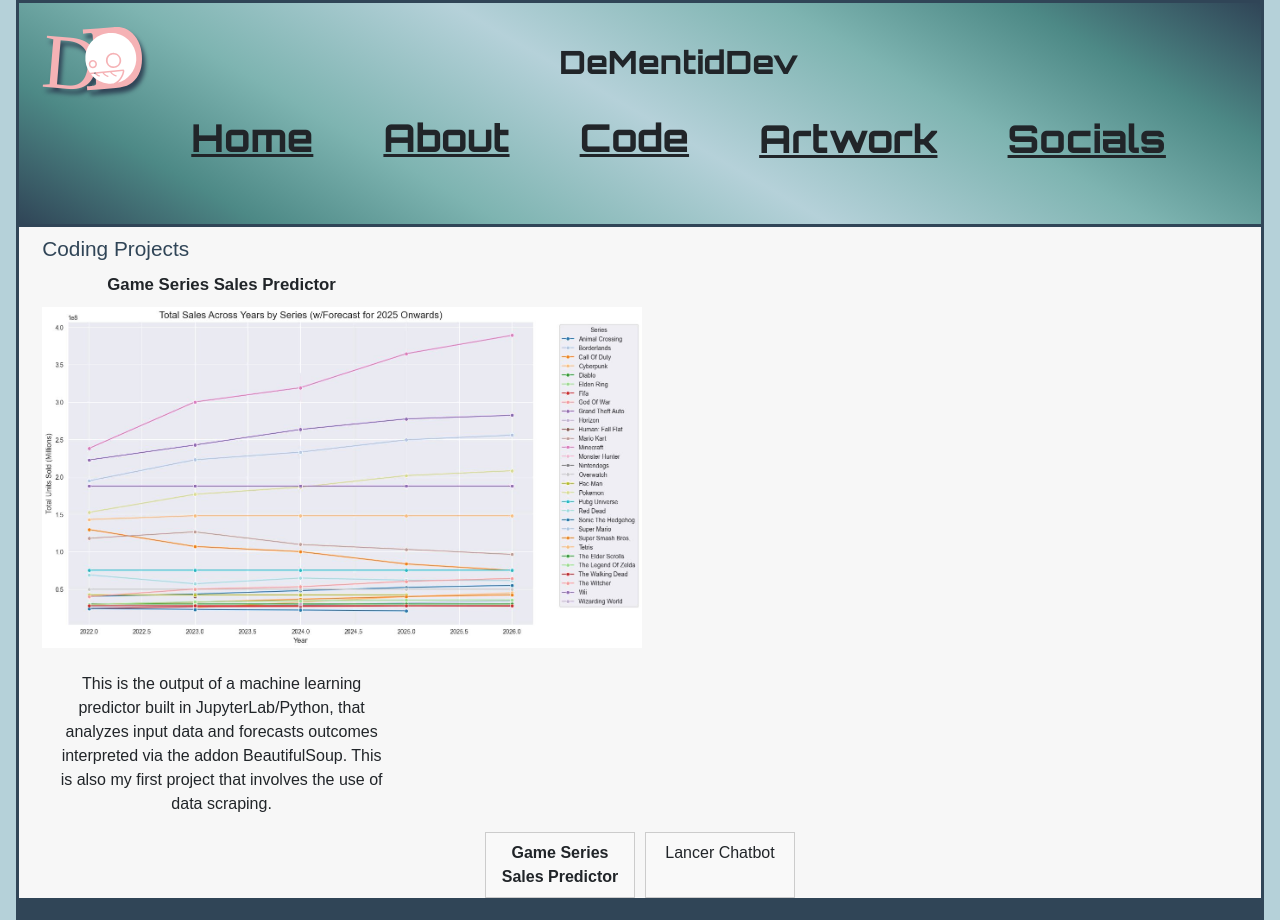
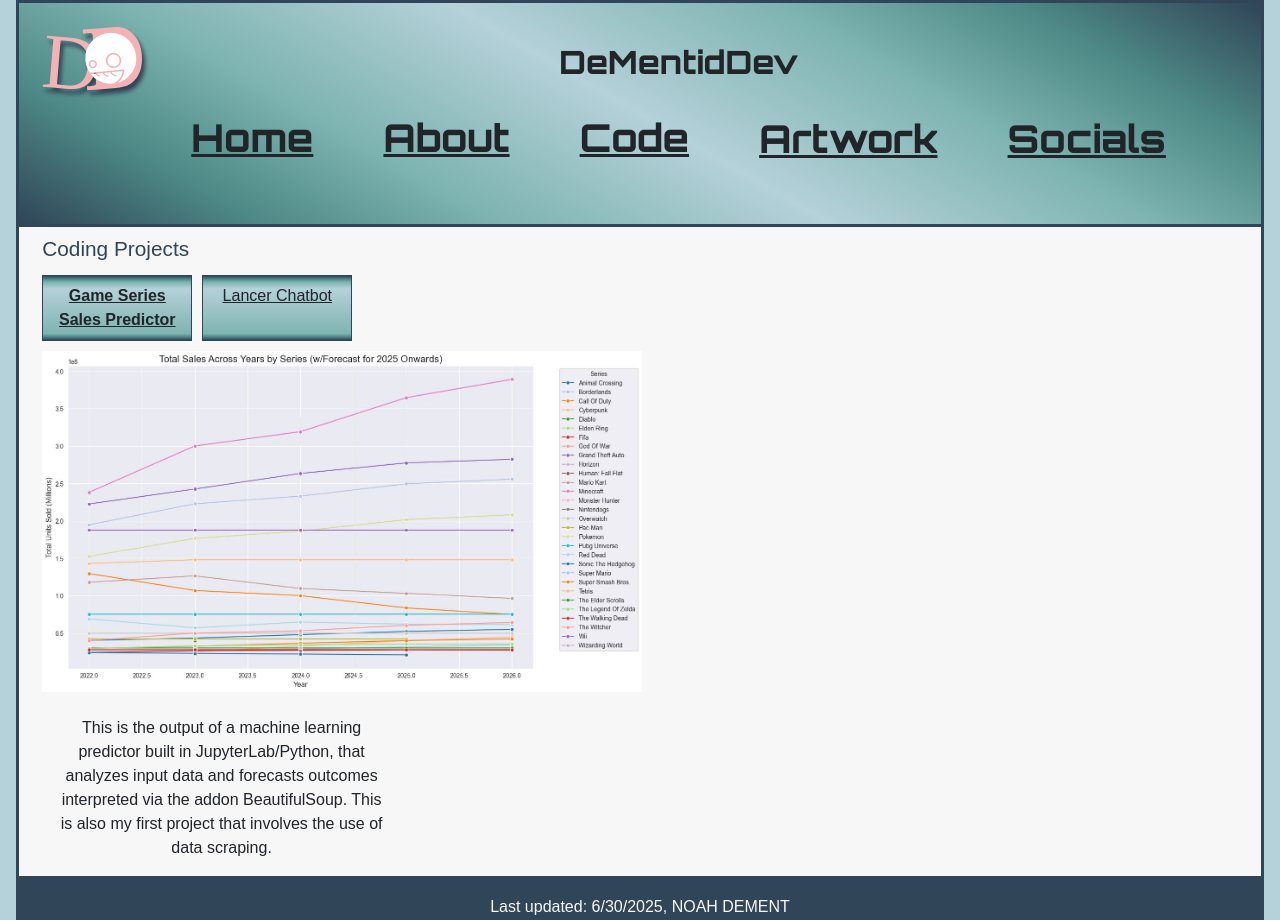
Before and after one commit to DeMentidDev/DeMentidDev.github.io, a React (Vite) app: page /code-gallery in a window 1280 px wide. Shown: the top 920 px of the page. Built offline with nearby package versions, Linux system fonts and the light colour scheme.

Commit message:
visual update for buttons

```diff
--- a/src/Pages/ArtGallery.tsx
+++ b/src/Pages/ArtGallery.tsx
@@ -96,13 +96,15 @@ function GalleryPage() {
                 maxWidth: "100px",
                 minWidth: "50px",
                 height: "auto",
-                border: "1px solid #ccc",
+                border: "1px solid #304557",
                 background: item.type === "image" ? "transparent" : "#eee",
                 display: "flex",
                 alignItems: "center",
                 justifyContent: "center",
                 cursor: "pointer",
                 overflow: "hidden",
+                backgroundImage:
+                  "linear-gradient( #304557 0%, #4d8986 5%, #7eb4b1 10%, #b5d1d9 20%, #7eb4b1 90%, #4d8986 95%, #304557 100%)",
               }}
             >
               {item.thumbnail ? (
--- a/src/Pages/CodeGallery.tsx
+++ b/src/Pages/CodeGallery.tsx
@@ -26,6 +26,39 @@ function CodePage() {
       <Header />
       <main>
         <h2>Coding Projects</h2>
+        <div
+          className="thumb-bar"
+          style={{
+            display: "flex",
+            flexWrap: "wrap",
+            gap: "10px",
+            justifyContent: "left",
+            paddingBottom: "10px",
+          }}
+        >
+          {galleryItems.map((item, index) => (
+            <div
+              key={index}
+              onClick={() => setDisplayedItem(item)}
+              style={{
+                width: "20vw",
+                maxWidth: "150px",
+                minWidth: "100px",
+                border: "1px solid #304557",
+                cursor: "pointer",
+                padding: "0.5rem",
+                textAlign: "center",
+                backgroundImage:
+                  "linear-gradient( #304557 0%, #4d8986 5%, #7eb4b1 10%, #b5d1d9 20%, #7eb4b1 90%, #4d8986 95%, #304557 100%)",
+                textDecoration: "underline",
+                fontWeight:
+                  displayedItem.title === item.title ? "bold" : "normal",
+              }}
+            >
+              {item.title}
+            </div>
+          ))}
+        </div>
 
         <div
           className="full-img"
@@ -34,14 +67,6 @@ function CodePage() {
             textAlign: "center",
           }}
         >
-          <h3
-            style={{
-              fontWeight: "bold",
-            }}
-          >
-            {displayedItem.title}
-          </h3>
-
           <img
             src={displayedItem.src}
             alt={displayedItem.title}
@@ -68,37 +93,6 @@ function CodePage() {
             {displayedItem.description}
           </p>
         </div>
-
-        <div
-          className="thumb-bar"
-          style={{
-            display: "flex",
-            flexWrap: "wrap",
-            gap: "10px",
-            justifyContent: "center",
-          }}
-        >
-          {galleryItems.map((item, index) => (
-            <div
-              key={index}
-              onClick={() => setDisplayedItem(item)}
-              style={{
-                width: "20vw",
-                maxWidth: "150px",
-                minWidth: "100px",
-                border: "1px solid #ccc",
-                cursor: "pointer",
-                padding: "0.5rem",
-                textAlign: "center",
-                backgroundColor: "#f9f9f9",
-                fontWeight:
-                  displayedItem.title === item.title ? "bold" : "normal",
-              }}
-            >
-              {item.title}
-            </div>
-          ))}
-        </div>
       </main>
       <Footer />
     </div>
--- a/src/index.css
+++ b/src/index.css
@@ -195,7 +195,7 @@ a:active {
 button {
   border: 0;
   background: rgba(150, 150, 150, 0.6);
-  text-shadow: 0.0625em 0.0625em 0.0625em #f7f7f7;
+  text-shadow: 0.0625em 0.0625em 0.0625em #000000;
   border: 0.0625em solid #999;
   position: absolute;
   cursor: pointer;
@@ -229,17 +229,6 @@ button {
   background-color: rgba(0, 0, 0, 0);
 }
 
-button {
-  border: 0;
-  background: rgba(150, 150, 150, 0.6);
-  text-shadow: 1px 1px 1px #f7f7f7;
-  border: 1px solid #999;
-  position: absolute;
-  cursor: pointer;
-  top: 2px;
-  left: 2px;
-}
-
 .code-thumb-bar img {
   display: block;
   float: left;
```
